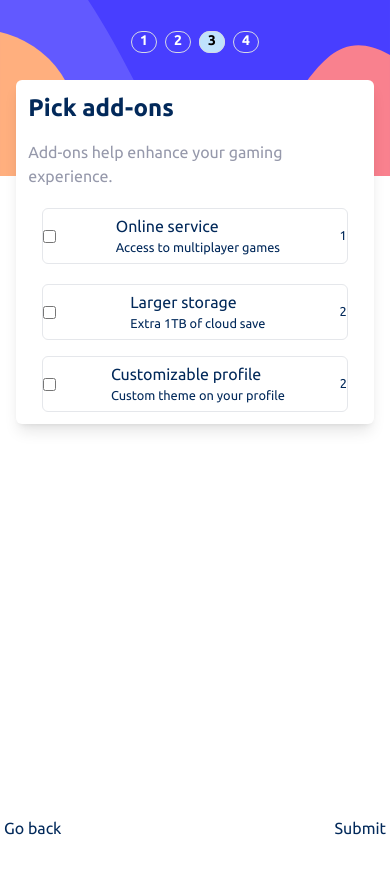
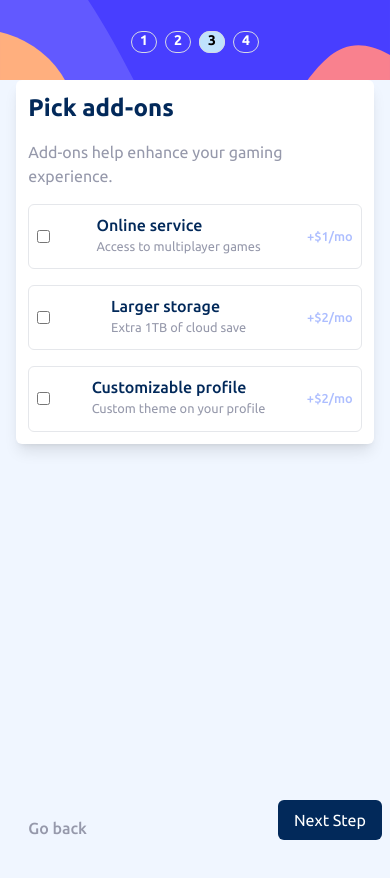
Before and after one commit to JaacielBriseo/multi-step-form, a React (Create React App) app: page /addons in a window 390 px wide. Shown: the top 878 px of the page. Before the commit the page ends 844 px from the top, so only its background shows below. Built offline with nearby package versions, Linux system fonts and the light colour scheme.

Commit message:
Addons view for mobile

```diff
--- a/src/components/BillingToggler.tsx
+++ /dev/null
@@ -1,31 +0,0 @@
-import { SetStateAction, useEffect } from 'react';
-import { setPaymentType, useAppDispatch } from '../store';
-interface TogglerProps {
-	enabled: boolean;
-	setEnabled: React.Dispatch<React.SetStateAction<boolean>>;
-	setIsSelected: React.Dispatch<SetStateAction<number | null>>;
-}
-
-export const BillingToggler = ({ enabled, setEnabled, setIsSelected }: TogglerProps) => {
-	const dispatch = useAppDispatch();
-	useEffect(() => {
-		!enabled ? dispatch(setPaymentType('monthly')) : dispatch(setPaymentType('yearly'));
-		// eslint-disable-next-line
-	}, [enabled]);
-	return (
-		<div className='flex justify-center space-x-2 bg-Magnolia h-11 items-center rounded-md'>
-			<span className='ml-2 text-sm font-medium text-gray-900'>Monthly</span>
-			<label className='inline-flex relative items-center mr-5 cursor-pointer'>
-				<input type='checkbox' className='sr-only peer' checked={enabled} readOnly />
-				<div
-					onClick={() => {
-						setEnabled(!enabled);
-						setIsSelected(null);
-					}}
-					className="w-11 h-6 bg-MarineBlue rounded-full peer peer-checked:after:translate-x-full peer-checked:after:border-white after:content-[''] after:absolute after:top-0.5 after:left-[2px] after:bg-white after:border-gray-300 after:border after:rounded-full after:h-5 after:w-5 after:transition-all"
-				></div>
-				<span className='ml-2 text-gray-900'>Yearly</span>
-			</label>
-		</div>
-	);
-};
--- /dev/null
+++ b/src/constants/addonsOptions.ts
@@ -0,0 +1,26 @@
+export const addonsOptions = [
+	{
+		addon: 'Online service',
+		msg: 'Access to multiplayer games',
+		price: {
+			monthly: 1,
+			yearly: 10,
+		},
+	},
+	{
+		addon: 'Larger storage',
+		msg: 'Extra 1TB of cloud save',
+		price: {
+			monthly: 2,
+			yearly: 20,
+		},
+	},
+	{
+		addon: 'Customizable profile',
+		msg: 'Custom theme on your profile',
+		price: {
+			monthly: 2,
+			yearly: 20,
+		},
+	},
+];
--- /dev/null
+++ b/src/hooks/useAddons.ts
@@ -0,0 +1,11 @@
+import { addonsOptions } from '../constants/addonsOptions';
+import { useAppSelector } from '../store';
+
+export const useAddons = () => {
+	const { paymentType } = useAppSelector((state) => state.subscription);
+
+	return {
+        addonsOptions,
+        paymentType
+    };
+};
--- a/src/routes/Navigation.tsx
+++ b/src/routes/Navigation.tsx
@@ -55,7 +55,7 @@ export const Navigation = () => {
 							</li>
 						</ul>
 					</nav>
-
+					<div className='bg-Magnolia min-h-screen'>
 						<Routes>
 							<Route path='/' element={<UserInfoForm />} />
 							<Route path='select' element={<SelectPlan />} />
@@ -65,6 +65,7 @@ export const Navigation = () => {
 							<Route path='/*' element={<Navigate to='/' replace />} />
 						</Routes>
 					</div>
+				</div>
 			</BrowserRouter>
 		</>
 	);
--- a/src/views/Addons.tsx
+++ b/src/views/Addons.tsx
@@ -1,29 +1,16 @@
 import { Field, Form, Formik } from 'formik';
 import { setAddon } from '../store';
-import { useAppDispatch, useAppSelector } from '../store/hookTypes';
+import { useAppDispatch } from '../store/hookTypes';
 import { useNavigate } from 'react-router-dom';
+import { useAddons } from '../hooks/useAddons';
+import { useState } from 'react';
 
 export const Addons = () => {
-	const { paymentType } = useAppSelector((state) => state.subscription);
-	const addonsOptions = [
-		{
-			addon: 'Online service',
-			msg: 'Access to multiplayer games',
-			price: paymentType === 'monthly' ? 1 : 10,
-		},
-		{
-			addon: 'Larger storage',
-			msg: 'Extra 1TB of cloud save',
-			price: paymentType === 'monthly' ? 2 : 20,
-		},
-		{
-			addon: 'Customizable profile',
-			msg: 'Custom theme on your profile',
-			price: paymentType === 'monthly' ? 2 : 20,
-		},
-	];
+	const { addonsOptions, paymentType } = useAddons();
 	const dispatch = useAppDispatch();
 	const navigate = useNavigate();
+	const [selected, setSelected] = useState<number | null>(null);
+	let activeClass = 'border-MarineBlue bg-Magnolia';
 	return (
 		<Formik
 			initialValues={{
@@ -39,17 +26,20 @@ export const Addons = () => {
 				navigate('/summary');
 			}}
 		>
-			{({ values, setFieldValue }) => (
+			{({ values, setFieldValue, setFieldTouched, setFieldError }) => (
 				<Form className='text-MarineBlue w-11/12 mx-auto p-3 bg-White rounded-md flex flex-col shadow-lg'>
-					<div className='flex flex-col space-y-4 mb-4'>
+					<div className='flex flex-col space-y-4 mb-4 '>
 						<h1 className='text-2xl font-bold'>Pick add-ons</h1>
 						<p className='text-CoolGray'>Add-ons help enhance your gaming experience.</p>
 					</div>
-					<div className='flex flex-col items-center space-y-4'>
-						{addonsOptions.map((option) => (
+					<div className='flex flex-col space-y-4'>
+						{addonsOptions.map((option, index) => (
 							<label
+								onClick={() => setSelected(index)}
 								key={option.addon}
-								className='w-11/12 mx-auto border h-14 rounded-md flex justify-between items-center m-1'
+								className={`flex items-center justify-between border p-2 rounded-md ${
+									index === selected && activeClass
+								}`}
 							>
 								<Field
 									type='checkbox'
@@ -67,18 +57,20 @@ export const Addons = () => {
 									checked={values.addons.find((add) => add.addon === option.addon) !== undefined}
 								/>
 								<div className='flex flex-col'>
-									{option.addon}
-									<small>{option.msg}</small>
+									<p className='text-MarineBlue font-medium'>{option.addon}</p>
+									<small className='text-CoolGray mb-1'>{option.msg}</small>
 								</div>
-								<small className=''>{option.price}</small>
+								<small className='text-PastelBlue font-medium'>
+									+${paymentType === 'monthly' ? `${option.price.monthly}/mo` : `${option.price.yearly}/yr`}
+								</small>
 							</label>
 						))}
 					</div>
-					<button onClick={() => navigate(-1)} type='button' className='fixed bottom-1 left-1'>
+					<button onClick={() => navigate(-1)} type='button' className='absolute bottom-1 text-CoolGray font-medium'>
 						Go back
 					</button>
-					<button type='submit' className='fixed bottom-1 right-1'>
-						Submit
+					<button type='submit' className='absolute bottom-1 right-2 text-White bg-MarineBlue px-4 h-10 rounded-md'>
+						Next Step
 					</button>
 				</Form>
 			)}
```
Lines whose indentation alone changed are shown as unchanged.
